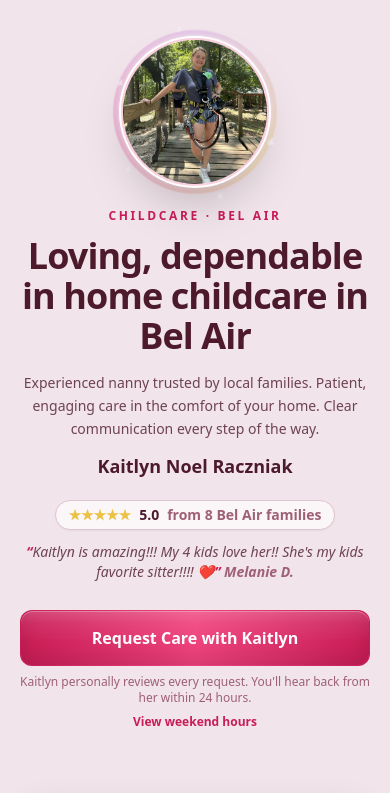
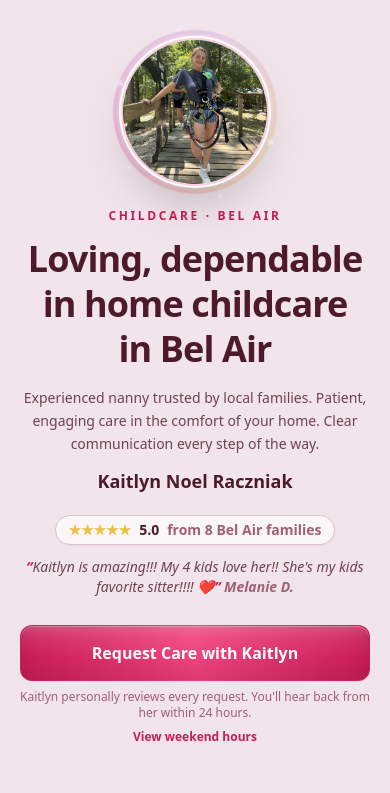
Before and after one commit to raczniakservices/kaitlyn-nanny-landing, a Next.js app in the folder apps/kaitlyn-nanny/: page / in a window 390 px wide. Shown: the top 793 px of the page. Built offline with nearby package versions, Linux system fonts and the light colour scheme.

Commit message:
fix: improve hero readability on mobile

```diff
--- a/apps/kaitlyn-nanny/app/page.tsx
+++ b/apps/kaitlyn-nanny/app/page.tsx
@@ -59,11 +59,12 @@ export default function Page() {
                     CHILDCARE &middot; BEL AIR
                   </p>
 
-                  <h1 className="mt-3 font-[var(--font-heading)] text-4xl sm:text-5xl lg:text-6xl font-semibold text-[hsl(var(--text))] tracking-tight">
-                    Loving, dependable in home childcare in Bel Air
+                  <h1 className="mt-3 text-balance font-[var(--font-heading)] text-4xl sm:text-5xl lg:text-6xl font-semibold text-[hsl(var(--text))] tracking-tight leading-tight">
+                    Loving, dependable in home childcare in{" "}
+                    <span className="whitespace-nowrap">Bel Air</span>
                   </h1>
 
-                  <p className="mt-4 text-sm sm:text-base text-[hsl(var(--text))]/80 leading-relaxed max-w-2xl mx-auto">
+                  <p className="mt-4 text-pretty text-sm sm:text-base text-[hsl(var(--text))]/80 leading-relaxed max-w-2xl mx-auto">
                     Experienced nanny trusted by local families. Patient, engaging care in the comfort of your home. Clear communication every step of the way.
                   </p>
 
```
